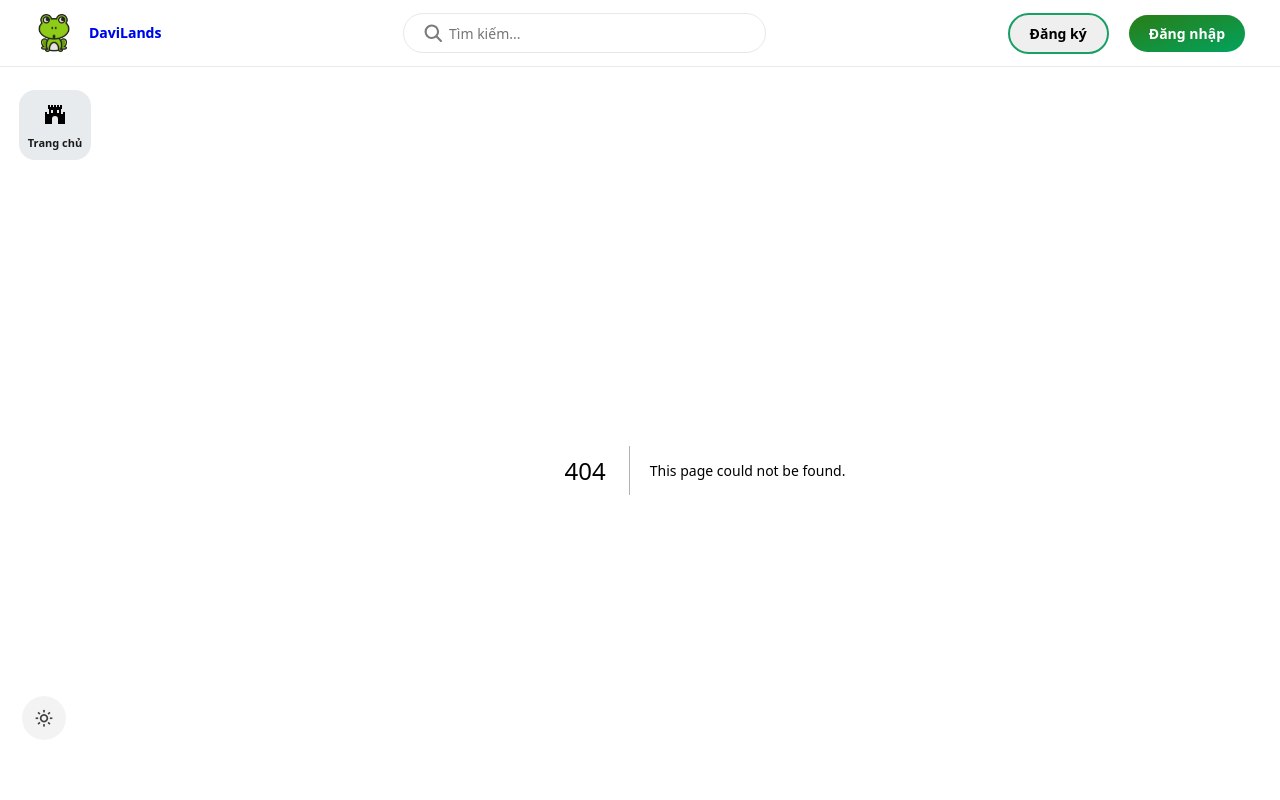
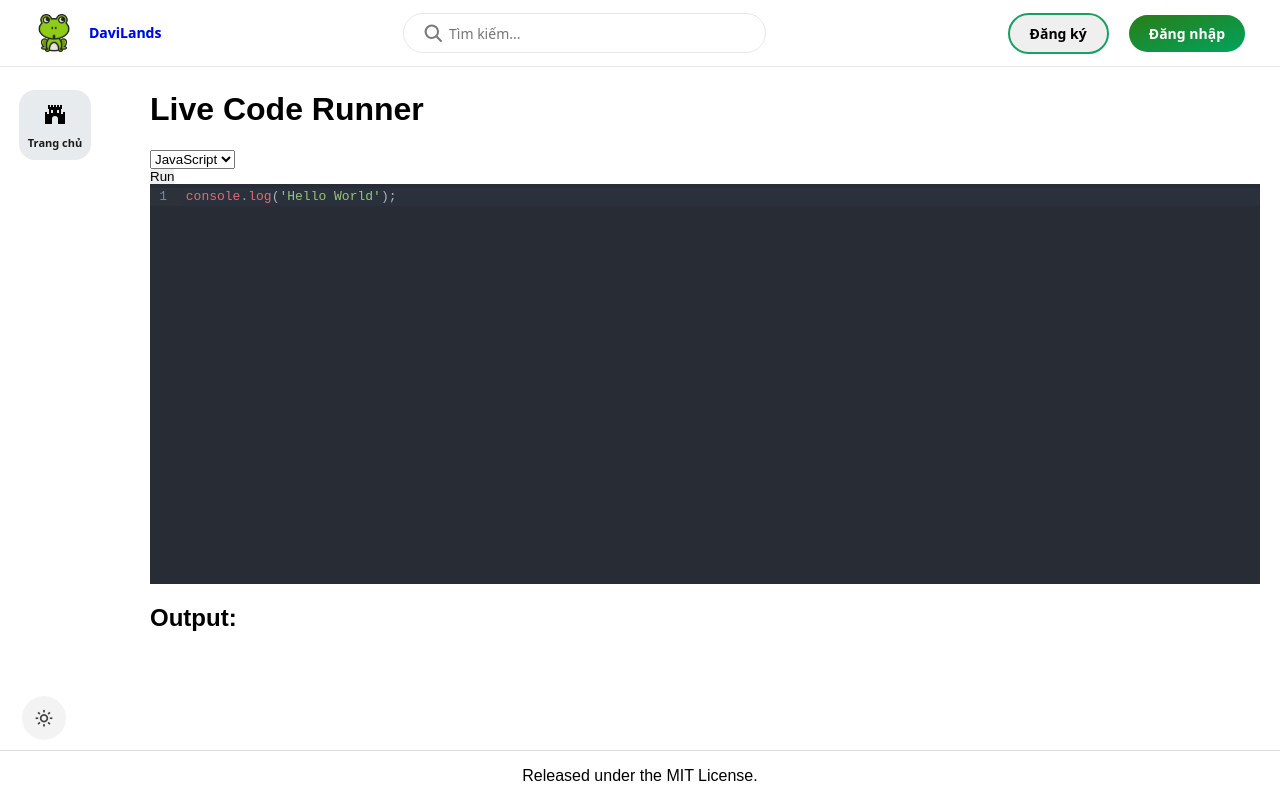
Before and after one commit to dangtranhuu/devlands, a Next.js app: page /code in a window 1280 px wide. Before the commit this address had no page. Built offline with nearby package versions, Linux system fonts and the light colour scheme.

Commit message:
feat: execute code

```diff
--- /dev/null
+++ b/app/api/execute/route.ts
@@ -0,0 +1,15 @@
+import { executeCode } from "@/lib/execute";
+import { NextResponse } from "next/server";
+
+export async function POST(req: Request) {
+  const body = await req.json();
+  const { source_code, language_id } = body;
+
+  try {
+    const result = await executeCode({ source_code, language_id });
+    return NextResponse.json(result);
+  } catch (error) {
+    console.error(error);
+    return NextResponse.json({ output: "Error executing code." }, { status: 500 });
+  }
+}
--- /dev/null
+++ b/app/code/page.tsx
@@ -0,0 +1,74 @@
+'use client';
+
+import { useState } from 'react';
+import { CodeEditor } from '../../components/CodeEditor';
+
+type Language = 'javascript' | 'python' | 'cpp';
+
+export default function Code() {
+  const [code, setCode] = useState<string>("console.log('Hello World');");
+  const [language, setLanguage] = useState<Language>('javascript');
+  const [output, setOutput] = useState<string>('');
+  const [loading, setLoading] = useState(false);
+
+  const languageIds: Record<Language, number> = {
+    javascript: 63,
+    python: 71,
+    cpp: 54,
+  };
+
+  async function handleRunCode() {
+    setLoading(true);
+    try {
+      const res = await fetch('/api/execute', {
+        method: 'POST',
+        headers: { 'Content-Type': 'application/json' },
+        body: JSON.stringify({
+          source_code: code,
+          language_id: languageIds[language],
+        }),
+      });
+
+      const data = await res.json();
+      setOutput(data.output || 'No output');
+    } catch (error) {
+      console.error(error);
+      setOutput('Something went wrong.');
+    } finally {
+      setLoading(false);
+    }
+  }
+
+  return (
+    <div className="min-h-screen bg-gray-900 text-white p-6 space-y-6">
+      <h1 className="text-3xl font-bold">Live Code Runner</h1>
+
+      <div className="flex space-x-4">
+        <select
+          value={language}
+          onChange={(e) => setLanguage(e.target.value as Language)}
+          className="p-2 bg-gray-700 rounded"
+        >
+          <option value="javascript">JavaScript</option>
+          <option value="python">Python</option>
+          <option value="cpp">C++</option>
+        </select>
+
+        <button
+          onClick={handleRunCode}
+          disabled={loading}
+          className="px-6 py-2 bg-blue-600 rounded hover:bg-blue-700"
+        >
+          {loading ? 'Running...' : 'Run'}
+        </button>
+      </div>
+
+      <CodeEditor value={code} onChange={setCode} language={language} />
+
+      <div className="bg-black p-4 rounded min-h-[100px]">
+        <h2 className="text-lg font-semibold mb-2">Output:</h2>
+        <pre>{output}</pre>
+      </div>
+    </div>
+  );
+}
--- a/app/layout.tsx
+++ b/app/layout.tsx
@@ -1,14 +1,9 @@
 import { useEffect, useState } from 'react';
 
 import type { Metadata } from 'next'
-import { Inter } from 'next/font/google';
 import Header from '@/app/header/page';
 import Menu from '@/app/menu/page';
 import Footer from '@/app/footer/page';
-import Login from '@/app/login/page';
-import Link from 'next/link';
-import Script from 'next/script'; // Nhập thành phần Script từ next/script
-const inter = Inter({ subsets: ['latin'] })
 
 
 import '@/styles/globals.css';
--- /dev/null
+++ b/components/CodeEditor.tsx
@@ -0,0 +1,32 @@
+'use client';
+
+import CodeMirror from '@uiw/react-codemirror';
+import { javascript } from '@codemirror/lang-javascript';
+import { python } from '@codemirror/lang-python';
+import { cpp } from '@codemirror/lang-cpp';
+
+type Language = 'javascript' | 'python' | 'cpp';
+
+interface CodeEditorProps {
+  value: string;
+  onChange: (value: string) => void;
+  language: Language;
+}
+
+export function CodeEditor({ value, onChange, language }: CodeEditorProps) {
+  const extensions = {
+    javascript: javascript(),
+    python: python(),
+    cpp: cpp(),
+  };
+
+  return (
+    <CodeMirror
+      value={value}
+      height="400px"
+      extensions={[extensions[language]]}
+      theme="dark"
+      onChange={(val) => onChange(val)}
+    />
+  );
+}
--- /dev/null
+++ b/lib/execute.ts
@@ -0,0 +1,19 @@
+export async function executeCode({ source_code, language_id }: { source_code: string; language_id: number }) {
+  const res = await fetch("https://judge0-ce.p.rapidapi.com/submissions?base64_encoded=false&wait=true", {
+    method: "POST",
+    headers: {
+      "Content-Type": "application/json",
+      "X-RapidAPI-Key": process.env.RAPIDAPI_KEY as string,
+      "X-RapidAPI-Host": "judge0-ce.p.rapidapi.com",
+    },
+    body: JSON.stringify({
+      source_code,
+      language_id,
+    }),
+  });
+
+  const data = await res.json();
+  return {
+    output: data.stdout || data.stderr || data.compile_output,
+  };
+}
--- a/postcss.config.js
+++ /dev/null
@@ -1,6 +0,0 @@
-module.exports = {
-  plugins: {
-    tailwindcss: {},
-    autoprefixer: {},
-  },
-}
--- a/tailwind.config.ts
+++ /dev/null
@@ -1,20 +0,0 @@
-import type { Config } from 'tailwindcss'
-
-const config: Config = {
-  content: [
-    './pages/**/*.{js,ts,jsx,tsx,mdx}',
-    './components/**/*.{js,ts,jsx,tsx,mdx}',
-    './app/**/*.{js,ts,jsx,tsx,mdx}',
-  ],
-  theme: {
-    extend: {
-      backgroundImage: {
-        'gradient-radial': 'radial-gradient(var(--tw-gradient-stops))',
-        'gradient-conic':
-          'conic-gradient(from 180deg at 50% 50%, var(--tw-gradient-stops))',
-      },
-    },
-  },
-  plugins: [],
-}
-export default config
```
Also changed, not shown: package.json (+5 -4 lines), 2 other files (tests, documents, lock files or other folders).
